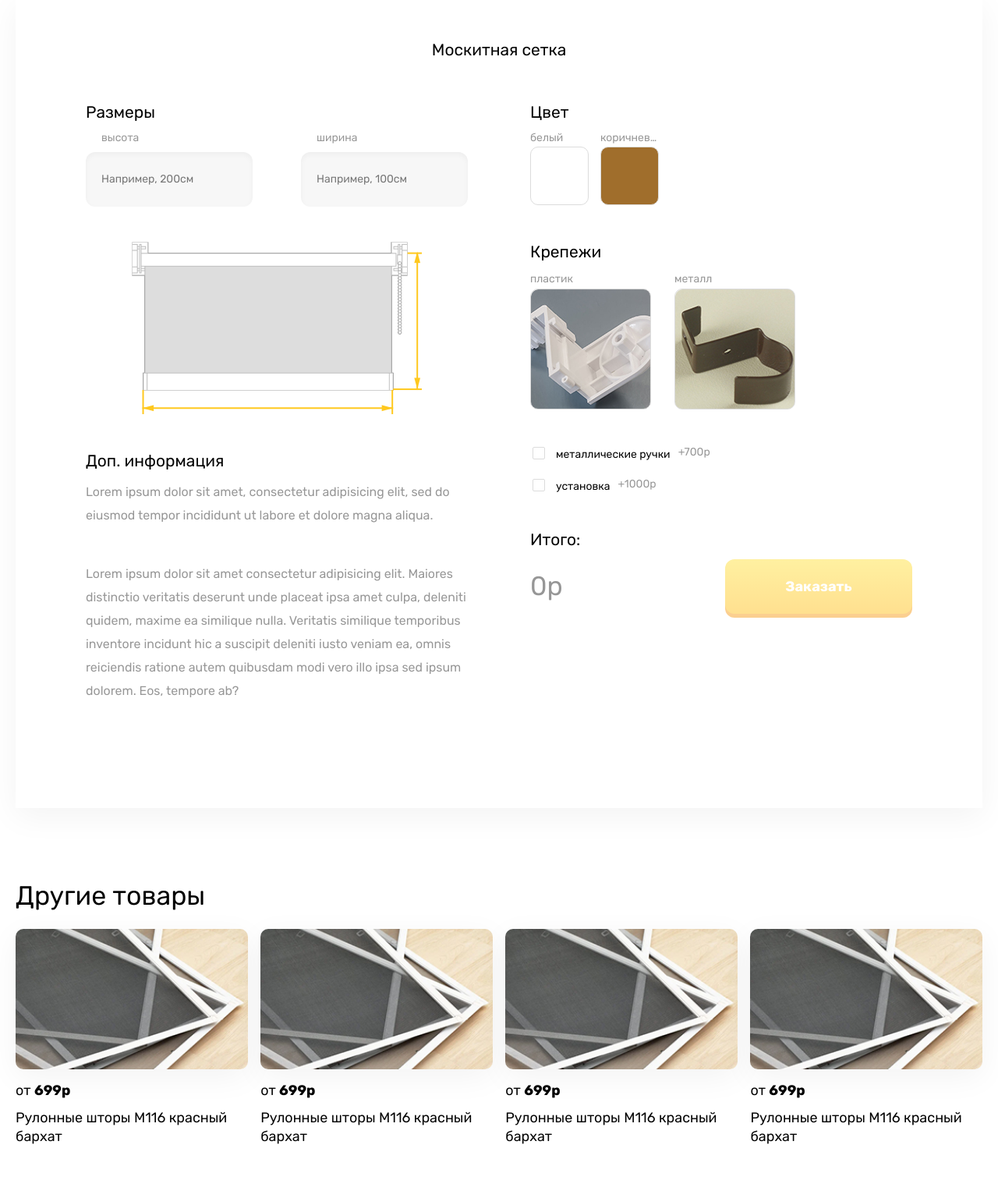
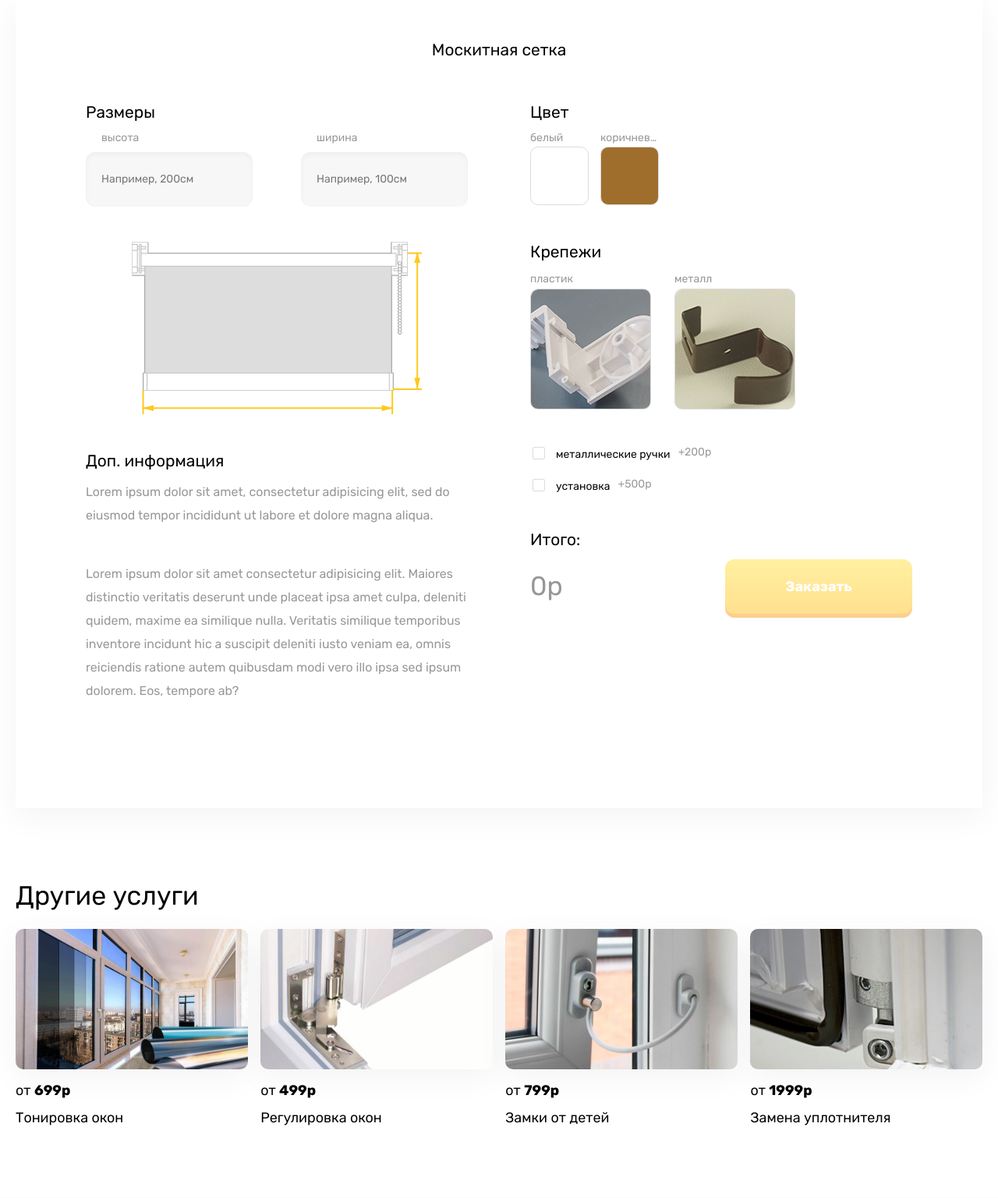
Before and after one commit to acr0matic/moskitsetki_msk, a PHP site: page /product-page.html in a window 1280 px wide. Shown: the part 2289-3825 px from the top of the page at 78% size. Run offline with PHP 8.4, Linux system fonts and the light colour scheme; style sheets or scripts are compiled from the project's sources.

Commit message:
Сделан адаптив "главной" под 1024px

```diff
--- a/src/product-page.html
+++ b/src/product-page.html
@@ -85,7 +85,7 @@
   <main>
     <div class="container">
       <div class="section-title">
-        <h1 class="sub-heading product-heading">Рулонные шторы KR-w8 домашние</h1>
+        <h1 class="sub-heading product-heading">Москитная сетка (Германия)</h1>
       </div>
       <!-- /.section-title -->
     </div>
@@ -176,12 +176,12 @@
               <h3 class="calculator-title">Крепежи</h3>
               <div class="calculator-block calculator-fasteners">
                 <div class="radio-box radio-box-fasteners">
-                  <input class="radio" type="radio" id="fasteners-plastic" name="fasteners" value="plastic">
+                  <input class="radio radio-input-fasteners" type="radio" id="fasteners-plastic" name="fasteners" value="plastic">
                   <label class="calculator-heading radio-fasteners" for="fasteners-plastic" class="radio-wrapper">пластик</label>
                 </div>
                 <!-- /.radio-box -->
                 <div class="radio-box radio-box-fasteners">
-                  <input class="radio" type="radio" id="fasteners-metal" name="fasteners" value="metal">
+                  <input class="radio radio-input-fasteners" type="radio" id="fasteners-metal" name="fasteners" value="metal">
                   <label class="calculator-heading radio-fasteners" for="fasteners-metal" class="radio-wrapper">металл</label>
                 </div>
                 <!-- /.radio-box -->
@@ -192,12 +192,12 @@
                 <div class="checkbox">
                   <input type="checkbox" id="calculator-iron-knob" />
                   <label for="calculator-iron-knob">металлические ручки</label>
-                  <span>+700р</span>
+                  <span>+200р</span>
                 </div>
                 <div class="checkbox">
                   <input type="checkbox" id="calculator-install" />
                   <label for="calculator-install">установка</label>
-                  <span>+1000р</span>
+                  <span>+500р</span>
                 </div>
               </div>
               <!-- /.calculator-advanced -->
@@ -222,36 +222,36 @@
     <section id="other-products">
       <div class="container">
         <div class="section-title">
-          <h2 class="sub-heading">Другие товары</h2>
+          <h2 class="sub-heading">Другие услуги</h2>
         </div>
         <!-- /.section-title -->
 
         <div class="product-list-other">
           <div class="product-item-other">
-            <a href=""><img class="product-image-other" src="img/product-photo.jpg" alt=""></a>
+            <a href=""><img class="product-image-other" src="img/catalog/tinting.jpg" alt=""></a>
             <p class="product-price">от <strong>699р</strong></p>
-            <h4 class="product-title"><a href="">Рулонные шторы М116 красный бархат</a></h4>
+            <h4 class="product-title"><a href="">Тонировка окон</a></h4>
           </div>
           <!-- /.product-item -->
 
           <div class="product-item-other">
-            <a href=""><img class="product-image-other" src="img/product-photo.jpg" alt=""></a>
-            <p class="product-price">от <strong>699р</strong></p>
-            <h4 class="product-title"><a href="">Рулонные шторы М116 красный бархат</a></h4>
+            <a href=""><img class="product-image-other" src="img/catalog/adjustment.jpg" alt=""></a>
+            <p class="product-price">от <strong>499р</strong></p>
+            <h4 class="product-title"><a href="">Регулировка окон</a></h4>
           </div>
           <!-- /.product-item -->
 
           <div class="product-item-other">
-            <a href=""><img class="product-image-other" src="img/product-photo.jpg" alt=""></a>
-            <p class="product-price">от <strong>699р</strong></p>
-            <h4 class="product-title"><a href="">Рулонные шторы М116 красный бархат</a></h4>
+            <a href=""><img class="product-image-other" src="img/catalog/lock.jpg" alt=""></a>
+            <p class="product-price">от <strong>799р</strong></p>
+            <h4 class="product-title"><a href="">Замки от детей</a></h4>
           </div>
           <!-- /.product-item -->
 
           <div class="product-item-other">
-            <a href=""><img class="product-image-other" src="img/product-photo.jpg" alt=""></a>
-            <p class="product-price">от <strong>699р</strong></p>
-            <h4 class="product-title"><a href="">Рулонные шторы М116 красный бархат</a></h4>
+            <a href=""><img class="product-image-other" src="img/catalog/items/compressor.png" alt=""></a>
+            <p class="product-price">от <strong>1999р</strong></p>
+            <h4 class="product-title"><a href="">Замена уплотнителя</a></h4>
           </div>
           <!-- /.product-item -->
         </div>
--- a/src/scripts/calculator.js
+++ b/src/scripts/calculator.js
@@ -8,6 +8,7 @@
 var widthField = document.getElementById("calculator-width");
 var heightField = document.getElementById("calculator-height");
 var colors = document.querySelectorAll(".radio-color");
+var fasteners = document.querySelectorAll(".radio-input-fasteners");
 
 var priceElement = document.getElementById("calculator-price");
 var ironCnob = document.getElementById("calculator-iron-knob");
@@ -16,7 +17,7 @@
 var accept = document.getElementById("calculator-order-button");
 
 var price = 0;
-var color, width, height;
+var color, fastener, width, height;
 
 ironCnob.addEventListener("change", event => {
   if (event.target.checked) IncreasePrice(prices.ironCnob);
@@ -42,7 +43,18 @@
   colorValue.addEventListener("change", () => {
     color = colorValue.getAttribute("value");
     CheckState();
-  })
+  });
+}
+
+for (const fastenersValue of fasteners) {
+  fastenersValue.addEventListener("change", () => {
+    fastener = fastenersValue.getAttribute("value");
+
+    if (fastener == "metal") IncreasePrice(prices.fastenersMetal);
+    else if (price != 0) DecreasePrice(prices.fastenersMetal);
+
+    CheckState();
+  });
 }
 
 function IncreasePrice(cost) {
--- a/src/scripts/script.js
+++ b/src/scripts/script.js
@@ -3,7 +3,7 @@
     var mySwiper = new Swiper(".swiper-container", {
       // Optional parameters
       loop: true,
-      slidesPerView: 2,
+      slidesPerView: 1,
       spaceBetween: 30,
 
       // If we need pagination
@@ -20,6 +20,12 @@
       // And if we need scrollbar
       scrollbar: {
         el: ".swiper-scrollbar"
+      },
+
+      breakpoints: {
+        1024: {
+          slidesPerView: 2,
+        }
       }
     });
 
--- a/src/styles/scss/abstracts/_variables.scss
+++ b/src/styles/scss/abstracts/_variables.scss
@@ -16,7 +16,11 @@
 
 // Цвета компонентов
 $component-button: #ffc827;
-$component-button-gradient: linear-gradient(180deg, rgba(255, 227, 69, 1) 0%, rgba(255, 194, 34, 1) 100%);
+$component-button-gradient: linear-gradient(
+  180deg,
+  rgba(255, 227, 69, 1) 0%,
+  rgba(255, 194, 34, 1) 100%
+);
 $component-button-shadow: #f9a123;
 
 // Размеры шрифтов
@@ -36,6 +40,8 @@
 $higher-layer: 10001;
 
 // Цвета в калькуляторе
-
 $calculator-white: #ffffff;
 $calculator-brown: #a06e2c;
+
+// Точки для медиа-запросов
+$laptop: max-width 1024px;
--- a/src/styles/scss/base/_helpers.scss
+++ b/src/styles/scss/base/_helpers.scss
@@ -7,6 +7,10 @@
   max-width: $container-max-width;
   margin-left: auto;
   margin-right: auto;
+
+  @include breakpoint($laptop) {
+    width: 95%;
+  }
 }
 
 .wrapper,
--- a/src/styles/scss/base/_typography.scss
+++ b/src/styles/scss/base/_typography.scss
@@ -37,14 +37,23 @@
 
 .button-large,
 .feedback-info .name,
+p,
 h3,
 li {
   font-size: $font-3;
+
+  @include breakpoint($laptop) {
+    font-size: $font-3 - 2;
+  }
 }
 
 h2 {
   font-size: $font-2;
   font-weight: 500;
+
+  @include breakpoint($laptop) {
+    font-size: $font-2 - 6;
+  }
 }
 
 .calculator-price,
@@ -52,6 +61,10 @@
 .block-title,
 h1 {
   font-size: $font-1;
+
+  @include breakpoint($laptop) {
+    font-size: $font-1 - 10;
+  }
 }
 
 .title {
@@ -74,10 +87,6 @@
 
 h4 {
   line-height: 24px;
-}
-
-p {
-  font-size: $font-3;
 }
 
 .calculator-title {
--- a/src/styles/scss/layout/_catalog.scss
+++ b/src/styles/scss/layout/_catalog.scss
@@ -25,6 +25,10 @@
   @include between(1, 3) {
     margin-bottom: 2%;
   }
+
+  @include breakpoint($laptop) {
+    height: 205px;
+  }
 }
 
 .catalog-image {
--- a/src/styles/scss/layout/_feedback.scss
+++ b/src/styles/scss/layout/_feedback.scss
@@ -3,7 +3,6 @@
   &-card {
     display: flex;
     align-items: center;
-
     height: 270px;
     border-radius: 10px;
   }
--- a/src/styles/scss/layout/_header.scss
+++ b/src/styles/scss/layout/_header.scss
@@ -13,6 +13,10 @@
 
 .menu {
   margin-left: 60px;
+
+  @include breakpoint($laptop) {
+    margin-left: 30px;
+  }
 }
 
 .nav {
@@ -20,6 +24,10 @@
 
   &-item {
     margin: 0 25px;
+
+    @include breakpoint($laptop) {
+      margin: 0 10px;
+    }
   }
 }
 
--- a/src/styles/scss/layout/_popular-kits.scss
+++ b/src/styles/scss/layout/_popular-kits.scss
@@ -32,6 +32,10 @@
   justify-content: space-between;
   min-height: 550px;
   padding: 45px;
+
+  @include breakpoint($laptop) {
+    padding: 25px;
+  }
 }
 
 .kit-items {
--- a/src/styles/scss/layout/_promo.scss
+++ b/src/styles/scss/layout/_promo.scss
@@ -2,14 +2,31 @@
   padding-top: 65px;
 
   .content {
-
     padding-top: 65px;
     max-width: 40%;
+
+    @include breakpoint($laptop) {
+      padding-top: 35px;
+    }
+  }
+
+  span {
+    @include breakpoint($laptop) {
+      display: none;
+    }
+  }
+
+  .promo-image {
+    width: 55%;
   }
 }
 
 .advantages {
   margin-top: 64px;
+
+  @include breakpoint($laptop) {
+    margin-top: 15px;
+  }
 
   &-item {
     margin-bottom: 28px;
```
